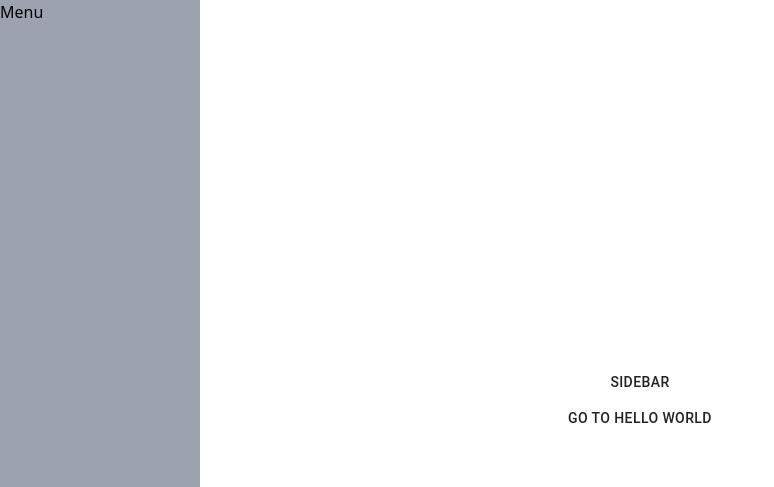
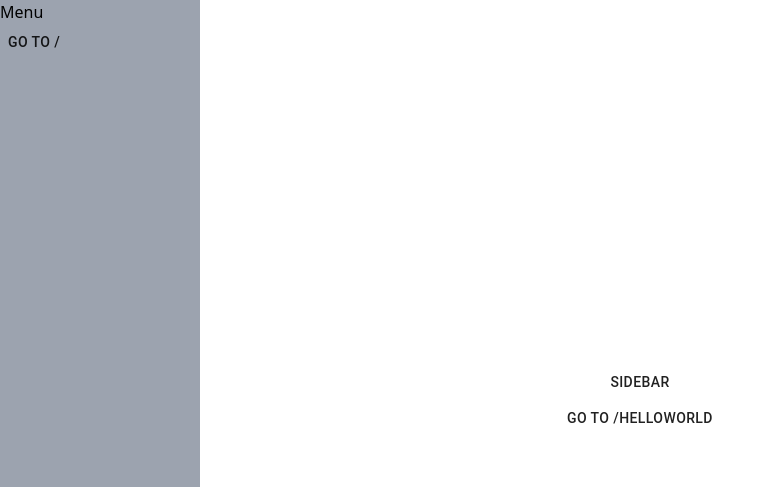
Before and after one commit to Cjumelin/NextReduxSimpleApp, a Next.js app: page / in a window 1280 px wide. Shown: the top 487 px of the page, without its empty margins (0-774 px from the left). Built offline with nearby package versions, Linux system fonts and the light colour scheme.

Commit message:
navigationBtn and code spliting added

```diff
--- /dev/null
+++ b/componenents/navigationBtn.tsx
@@ -0,0 +1,19 @@
+import Button from "@material-ui/core/Button";
+import { useRouter } from 'next/router'
+import {FC} from "react";
+
+interface propsTypes {
+    routeName?: string;
+}
+
+const NavigationBtn: FC<propsTypes> = ({routeName = "/"}) =>{
+    const router = useRouter()
+
+    const goToHelloWorld = () => {
+        router.push(routeName)
+    }
+
+    return <Button onClick={goToHelloWorld}>Go to {routeName}</Button>
+}
+
+export default NavigationBtn;
--- a/componenents/sidebar.tsx
+++ b/componenents/sidebar.tsx
@@ -1,37 +1,21 @@
 import React from "react";
-import SwipeableDrawer from "@material-ui/core/SwipeableDrawer";
-import Button from "@material-ui/core/Button";
-import { open, close } from './../core/uiState/sidebar/sidebarSlice'
 import { sidebarSelector } from '../core/uiState/sidebar/sidebarSlice'
-import { useSelector, useDispatch } from 'react-redux'
+import { useSelector } from 'react-redux'
+import {openSideBar, closeSideBar} from "../core/uiState/sidebar/sidebar"
+import NavigationBtn from "./navigationBtn";
 
 export default function Sidebar() {
-    const dispatch = useDispatch()
     const sidebar: any = useSelector(sidebarSelector);
-
-    const openSideBar = () => {
-        dispatch(open())
-    }
-
-    const closeSideBar = () => {
-        dispatch(close())
-    }
-
-    const toggleDrawer = () => {
-        sidebar.isOpen ? closeSideBar() : openSideBar()
-    };
-
-    const list = <div role="presentation">Menu</div>;
 
     return (
         <React.Fragment>
-            <Button onClick={toggleDrawer}>Sidebar</Button>
             <div
                 className={(sidebar.isOpen ? "openedSidebar": "closedSidebar") + " sidebar bg-gray-400 fixed z-10"}
                 onMouseEnter={openSideBar}
                 onMouseLeave={closeSideBar}
             >
-                {list}
+                <div>Menu</div>
+                <NavigationBtn />
             </div>
         </React.Fragment>
     );
--- /dev/null
+++ b/core/uiState/sidebar/sidebar.ts
@@ -0,0 +1,16 @@
+import {close, open} from "./sidebarSlice"
+import {dispatch, getState} from "../../../store/store"
+
+const getSidebarState = () => getState().sidebar;
+
+export const openSideBar = () => {
+    dispatch(open())
+};
+
+export const closeSideBar = () => {
+    dispatch(close())
+};
+
+export const toggleSidebar = () => {
+    getSidebarState().isOpen ? closeSideBar() : openSideBar()
+};
--- a/pages/_app.js
+++ b/pages/_app.js
@@ -5,12 +5,14 @@ import '../styles/tailwind.output.css';
 import Header from "../componenents/header";
 import React from "react";
 import { PersistGate } from 'redux-persist/integration/react'
+import Sidebar from "../componenents/sidebar"
 
 const MyApp = ({ Component, pageProps }) => {
   return (
       <Provider store={store}>
           <PersistGate loading={null} persistor={persistor}>
             <Header/>
+            <Sidebar className={"w-full h-full"}/>
             <Component {...pageProps} />
           </PersistGate>
       </Provider>
--- a/pages/index.js
+++ b/pages/index.tsx
@@ -1,20 +1,20 @@
-import Sidebar from '../componenents/sidebar'
-import Header from '../componenents/header'
 import Button from "@material-ui/core/Button";
 import React from "react";
 import { useRouter } from 'next/router'
+import {toggleSidebar} from "../core/uiState/sidebar/sidebar"
+import NavigationBtn from "../componenents/navigationBtn"
 
 export default function Home() {
+    const router = useRouter()
 
     const goToHelloWorld = () => {
-        const router = useRouter()
         router.push('/helloworld')
     }
 
     return (
         <div className={"min-h-screen min-w-full flex flex-col justify-center align-center"}>
-            <Sidebar className={"w-full h-full"}/>
-            <Button onClick={goToHelloWorld}>Go to hello world</Button>
+            <Button onClick={toggleSidebar}>Sidebar</Button>
+            <NavigationBtn routeName="/helloworld" />
         </div>
     )
 }
--- a/store/store.ts
+++ b/store/store.ts
@@ -1,5 +1,5 @@
 import { combineReducers, configureStore, getDefaultMiddleware } from '@reduxjs/toolkit'
-import {sidebarSliceReducer} from "../core/uiState/sidebar/sidebarSlice"
+import { sidebarSliceReducer } from "../core/uiState/sidebar/sidebarSlice"
 import {
     persistStore,
     persistReducer,
@@ -31,6 +31,9 @@ const storeConfigurator = () => configureStore({
 
 export default storeConfigurator;
 
+export type RootState = ReturnType<typeof persistedReducer>
+
 export const store = storeConfigurator();
+export const { dispatch, getState } = store
 
 export const persistor = persistStore(store)
--- a/tsconfig.json
+++ b/tsconfig.json
@@ -23,8 +23,7 @@
   "include": [
     "next-env.d.ts",
     "**/*.ts",
-    "**/*.tsx"
-  ],
+    "**/*.tsx"],
   "exclude": [
     "node_modules"
   ]
```
Also changed, not shown: pages/helloworld.tsx (renamed from pages/helloworld.js).
